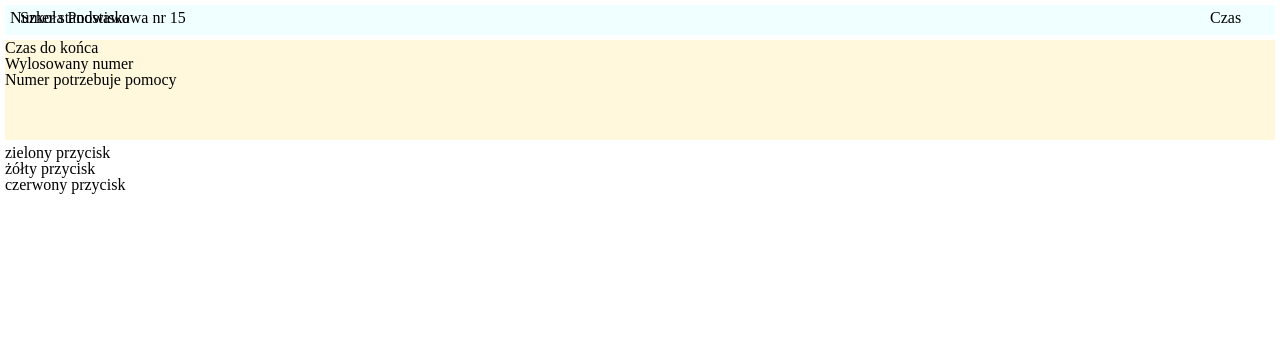
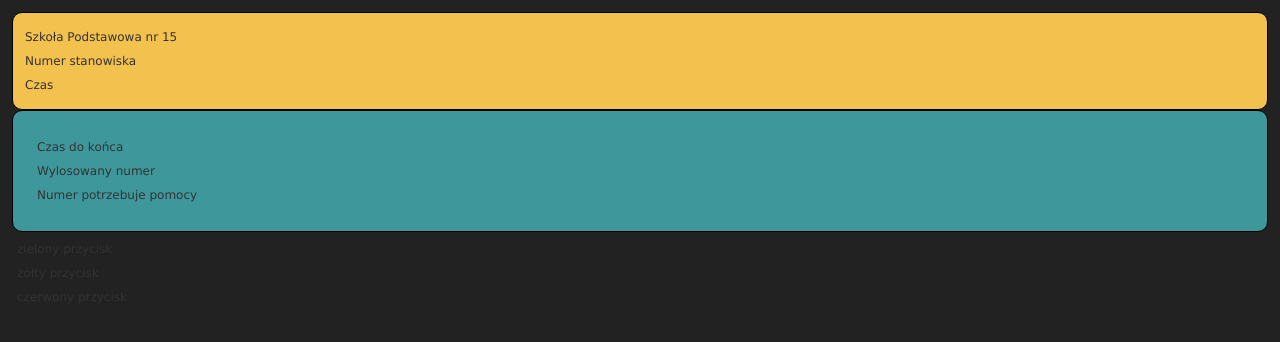
Before and after one commit to robo-us/OK_Metodnik_on-line, a plain HTML site: page klient/index.html in a window 1280 px wide. Drawn offline with Linux system fonts and the light colour scheme.

Commit message:
mala poprawka css

```diff
--- a/klient/style/main.css
+++ b/klient/style/main.css
@@ -47,38 +47,38 @@ table {
 }
 /*end of reset*/
 
+body {
+    font-size:12px;
+    font-family: Verdana, Geneva, sans-serif;
+    line-height: 2em;
+    background-color:#222;
+    color:#333;
+    padding:1em;
+}
 .stan {
-    margin: 5px;
-    height: 20px;
-    padding: 5px;
-    background-color: azure;
+    padding: 1em;
+    border: 1px solid #000;
+    border-radius: 10px;
+    background-color: #F2C14E;
+}
+
+#stan_in_a {
 
 }
 
-#stan_in_a {
-    height: auto;
-    width: 200px;
-    position: absolute;
-    left: 20px;
-}
+#stan_in_b {
 
-#stan_in_b {
-    height: auto;
-    width: 150px;
-    position: absolute;
 }
 
 #stan_in_time {
-    height: auto;
-    width: 50px;
-    position: absolute;
-    right: 20px;
+
 }
 
 .mine_bar_up {
-    margin: 5px;
-    height: 100px;
-    background-color: cornsilk;
+    padding: 2em;
+    border: 1px solid #000;
+    border-radius: 10px;
+    background-color: #3E989B;
 }
 
 #finish_time {
```
